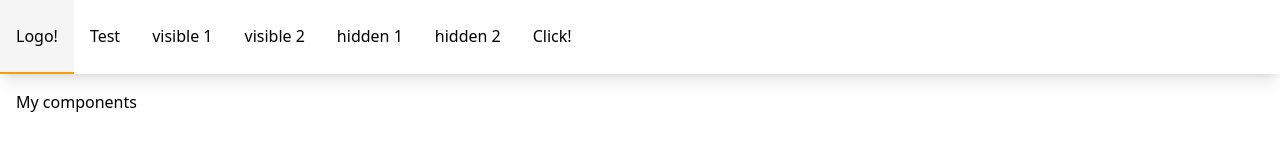
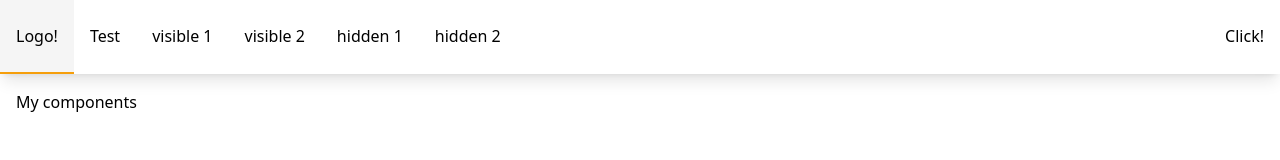
Before and after one commit to WASPtheGeek/base-components, a Next.js app: page / in a window 1280 px wide. Shown: the top 160 px of the page. Built offline with nearby package versions, Linux system fonts and the light colour scheme.

Commit message:
add nav item end position

```diff
--- a/src/app/components/nav/AppNav.tsx
+++ b/src/app/components/nav/AppNav.tsx
@@ -26,7 +26,7 @@ export default function AppNav() {
           hidden 1
         </NavLink>
         <NavLink href={"/test"}>hidden 2</NavLink>
-        <NavItem keepVisible>
+        <NavItem keepVisible end>
           <div>
             <button>Click!</button>
           </div>
--- a/src/components/nav/NavItem.tsx
+++ b/src/components/nav/NavItem.tsx
@@ -1,20 +1,19 @@
 "use client";
 
-import Link from "next/link";
-import React, { ComponentProps } from "react";
+import React from "react";
 import { cn, isElQuery } from "../../utils";
-import { usePathname } from "next/navigation";
 
 interface IProps {
   /** Keep item visible in the nav and
   do not hide under the mobile toggle */
   keepVisible?: boolean;
+  end?: boolean;
   className?: string;
   children?: React.ReactNode;
 }
 
 export default function NavItem(props: IProps) {
-  const { keepVisible, children } = props;
+  const { keepVisible, children, end } = props;
 
   const [itemRef, setItemRef] = React.useState<HTMLLIElement | null>(null);
 
@@ -30,6 +29,7 @@ export default function NavItem(props: IProps) {
     "keep-visible": keepVisible,
     "px-4 py-6": !isInPanel,
     "px-4 py-1": isInPanel,
+    "ml-auto": end,
   });
 
   return (
--- a/src/components/nav/VisibleLinks.tsx
+++ b/src/components/nav/VisibleLinks.tsx
@@ -18,5 +18,5 @@ export default function VisibleLinks(props: IProps) {
 
   if (!mounted) return null;
 
-  return <ul className="visible-links flex">{children}</ul>;
+  return <ul className="visible-links flex w-full">{children}</ul>;
 }
```
